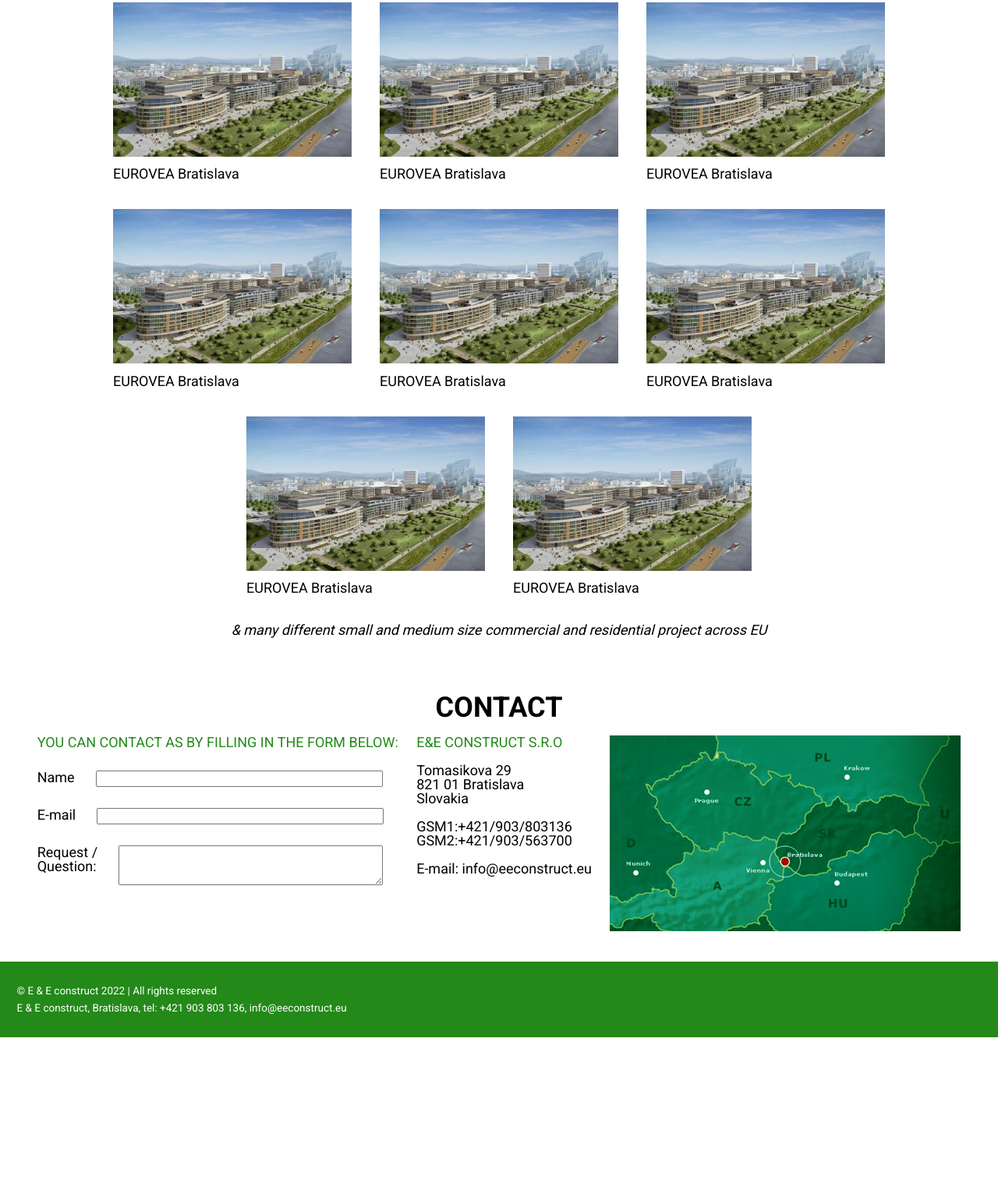
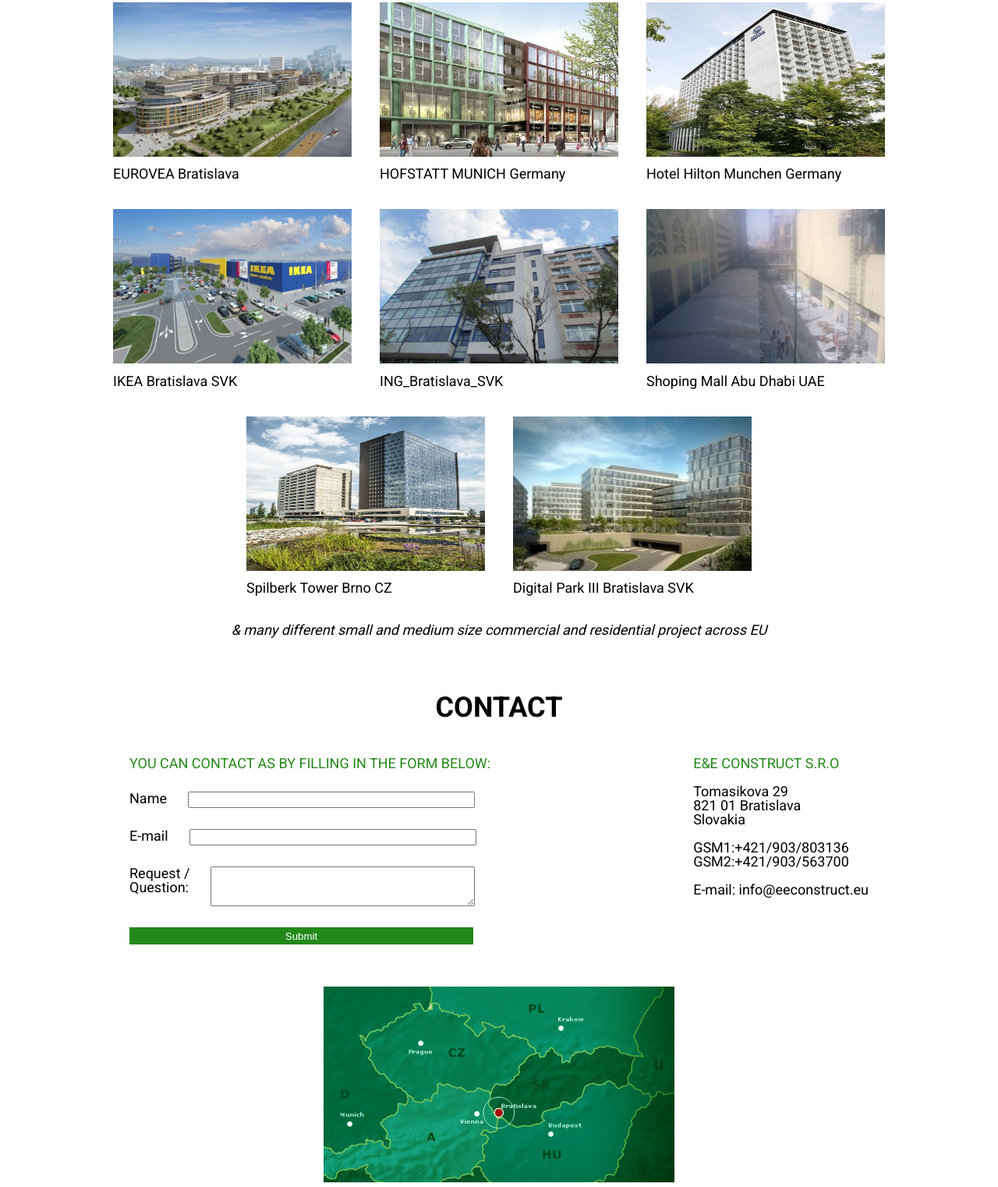
Before and after one commit to olenahladkova/companypage.github.io, a plain HTML site: page index.html in a window 1280 px wide. Shown: the part 1380-2902 px from the top of the page at 78% size. Before the commit the page ends 2710 px from the top, so only its background shows below. Drawn offline with Linux system fonts and the light colour scheme.

Commit message:
Mobile queries

```diff
--- a/css/style.css
+++ b/css/style.css
@@ -69,6 +69,15 @@ textarea {
     width: 18.5rem;
 }
 
+button {
+    background-color: #238919;
+    color: #fff;
+    width: 24.5rem;
+    height: 1.2rem;
+    border: none;
+}
+
+
 /* Header */
 
 header {
@@ -115,6 +124,12 @@ nav {
 .languages img {
     width: 30px;
     margin: 0 1rem;
+}
+
+@media only screen and (max-width: 860px) {
+    .navigation ul {
+        display: none;
+    }
 }
 
 /* Jumbotron */
@@ -178,7 +193,6 @@ nav {
     margin: 0 1.5rem;
     padding: 1rem;
     line-height: 1.5;
-
 }
 
 .info-point p {
@@ -188,6 +202,22 @@ nav {
 .extra {
     margin-top: 1rem;
     font-style: italic;
+}
+
+@media only screen and (max-width: 940px) {
+    .information-about {
+        display: flex;
+        flex-direction: column;
+        justify-content: center;
+        align-items: center;
+    }
+
+    .info-point {
+        background-color: #fff;
+        width: 100%;
+        margin: 1.5rem;
+        line-height: 1.5;
+    }
 }
 
 /* References */
@@ -233,7 +263,7 @@ label {
     margin-right: 1.5rem;
 }
 
-.forms {
+form {
     display: flex;
     flex-direction: column;
     justify-content: flex-start;
@@ -251,6 +281,33 @@ label {
     text-transform: uppercase;
 }
 
+@media only screen and (max-width: 1400px) {
+    .contact-container {
+        display: flex;
+        flex-direction: row;
+        flex-wrap: wrap;
+        justify-content: space-around;
+    }
+
+    .forms, .info-contact, .map {
+        margin: 1.5rem;
+    }
+}
+
+@media only screen and (max-width: 460px) {
+    input {
+        width: 12rem;
+    }
+
+    textarea {
+        width: 10.5rem;
+    }
+
+    button {
+        width: 18.5rem;
+    }
+}
+
 /* Footer */
 
 footer {
--- a/index.html
+++ b/index.html
@@ -81,32 +81,32 @@
                     <h4>EUROVEA Bratislava</h4>
                 </div>
                 <div class="reference-point">
-                    <div class="img-container"><img src="./img/EUROVEA Bratislava SVK.jpg" alt="EUROVEA Bratislava" /></div>
-                    <h4>EUROVEA Bratislava</h4>
+                    <div class="img-container"><img src="./img/HOFSTATT MUNICH Germany.jpg" alt="HOFSTATT MUNICH Germany" /></div>
+                    <h4>HOFSTATT MUNICH Germany</h4>
                 </div>
                 <div class="reference-point">
-                    <div class="img-container"><img src="./img/EUROVEA Bratislava SVK.jpg" alt="EUROVEA Bratislava" /></div>
-                    <h4>EUROVEA Bratislava</h4>
+                    <div class="img-container"><img src="./img/Hotel Hilton Munchen Germany.jpg" alt="Hotel Hilton Munchen Germany" /></div>
+                    <h4>Hotel Hilton Munchen Germany</h4>
                 </div>
                 <div class="reference-point">
-                    <div class="img-container"><img src="./img/EUROVEA Bratislava SVK.jpg" alt="EUROVEA Bratislava" /></div>
-                    <h4>EUROVEA Bratislava</h4>
+                    <div class="img-container"><img src="./img/IKEA Bratislava SVK.jpg" alt="IKEA Bratislava SVK" /></div>
+                    <h4>IKEA Bratislava SVK</h4>
                 </div>
                 <div class="reference-point">
-                    <div class="img-container"><img src="./img/EUROVEA Bratislava SVK.jpg" alt="EUROVEA Bratislava" /></div>
-                    <h4>EUROVEA Bratislava</h4>
+                    <div class="img-container"><img src="./img/ING_Bratislava_SVK.jpg" alt="ING_Bratislava_SVK" /></div>
+                    <h4>ING_Bratislava_SVK</h4>
                 </div>
                 <div class="reference-point">
-                    <div class="img-container"><img src="./img/EUROVEA Bratislava SVK.jpg" alt="EUROVEA Bratislava" /></div>
-                    <h4>EUROVEA Bratislava</h4>
+                    <div class="img-container"><img src="./img/Shoping Mall Abu Dhabi UAE.jpg" alt="Shoping Mall Abu Dhabi UAE" /></div>
+                    <h4>Shoping Mall Abu Dhabi UAE</h4>
                 </div>
                 <div class="reference-point">
-                    <div class="img-container"><img src="./img/EUROVEA Bratislava SVK.jpg" alt="EUROVEA Bratislava" /></div>
-                    <h4>EUROVEA Bratislava</h4>
+                    <div class="img-container"><img src="./img/Spilberk Tower Brno CZ.jpg" alt="Spilberk Tower Brno CZ" /></div>
+                    <h4>Spilberk Tower Brno CZ</h4>
                 </div>
                 <div class="reference-point">
-                    <div class="img-container"><img src="./img/EUROVEA Bratislava SVK.jpg" alt="EUROVEA Bratislava" /></div>
-                    <h4>EUROVEA Bratislava</h4>
+                    <div class="img-container"><img src="./img/digital-park.jpg" alt="Digital Park III Bratislava SVK" /></div>
+                    <h4>Digital Park III Bratislava SVK</h4>
                 </div>
                 <div class="extra">
                     <p>& many different small and medium size commercial and residential project across EU</p>
@@ -119,20 +119,25 @@
             <div class="contacts">
                 <div class="contact-container">
                     <div class="forms">
+                        <form method="get" action="#">
                         <div class="info-form">You can contact as by filling in the form below:
                         </div>
                         <div class="f-part">
                             <label for="name">Name</label>
-                            <input type="text" name="name" id="name"> <br>
+                            <input type="text" name="name" id="name" required> <br>
                         </div>
                         <div class="f-part">
                             <label for="email">E-mail</label>
-                            <input type="email" name="email" id="email"> <br>
+                            <input type="email" name="email" id="email" required> <br>
                         </div>
                         <div class="f-part">
                             <label for="message">Request /<br>Question:</label>
-                            <textarea rows="3" cols="17" name="message" id="message"></textarea>
+                            <textarea rows="3" cols="17" name="message" id="message" required></textarea> <br>
                         </div>
+                        <div class="f-part">
+                        <button type="submit" value="Submit" class="button">Submit</button>
+                        </div>
+                        </form>
                     </div>
                     <div class="info-contact">
                         <p class="companyname">
```
